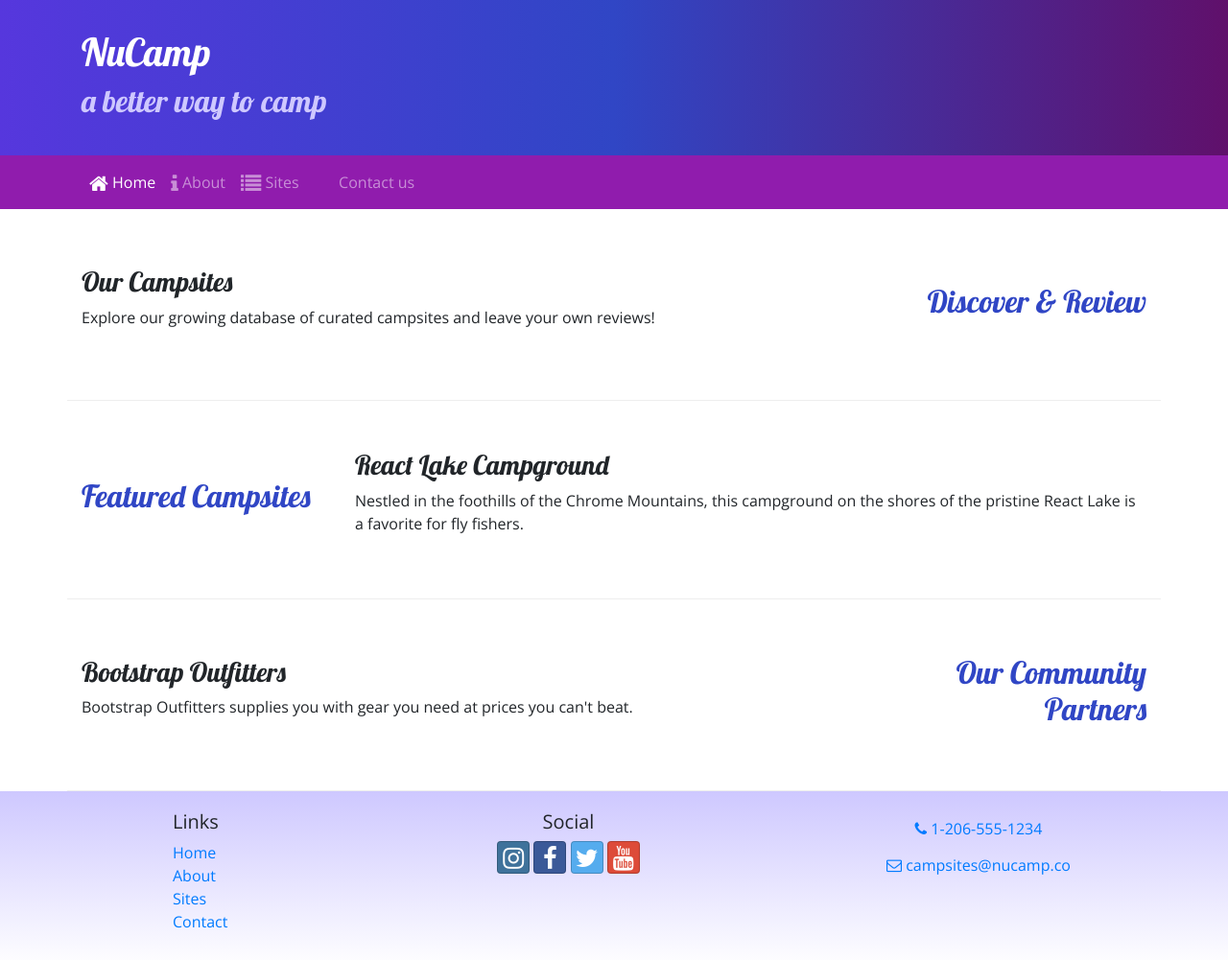
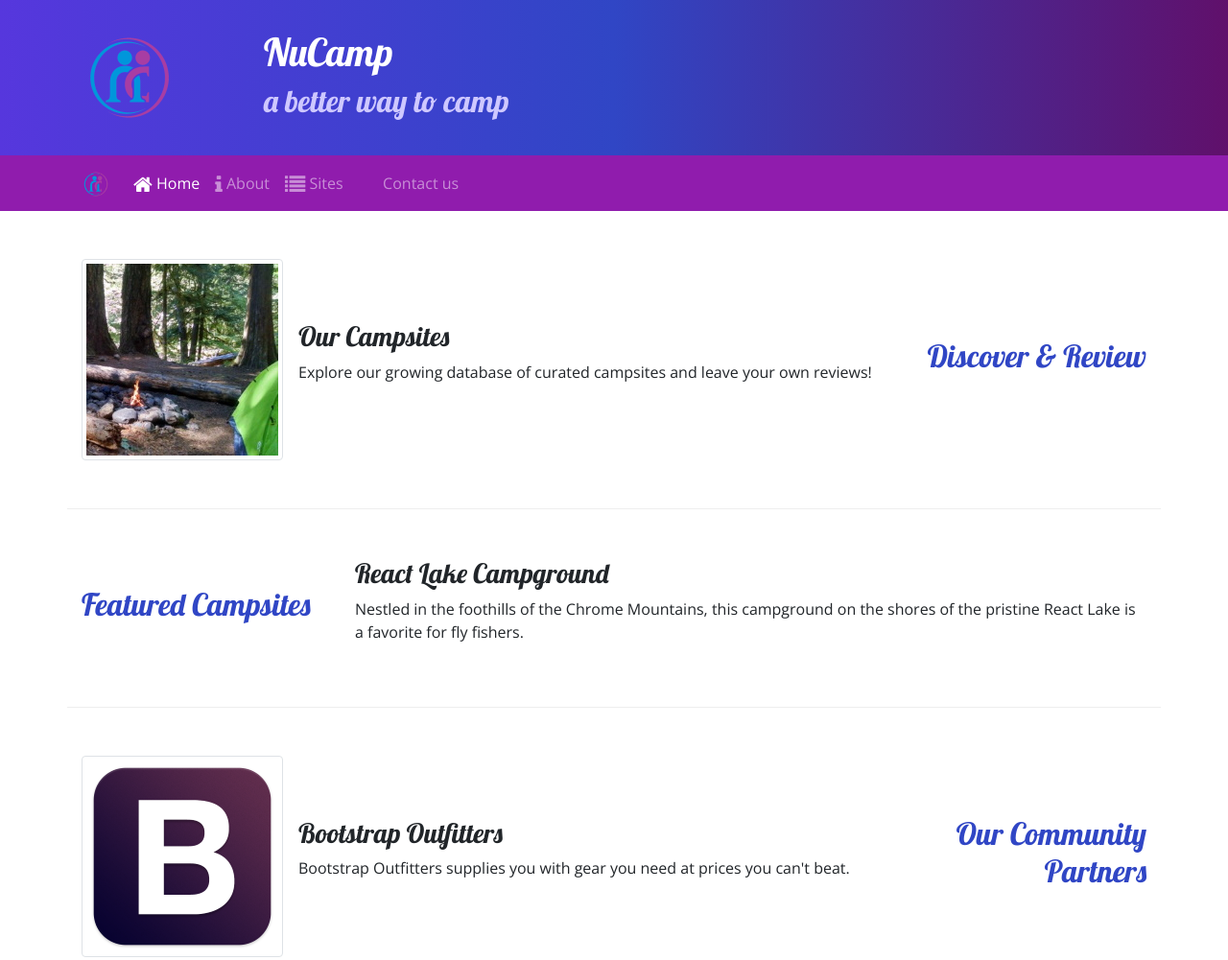
Before and after one commit to yadig69/nucamp, a website: page index.html in a window 1280 px wide. Shown: the top 1001 px of the page at 96% size. Drawn offline with nearby package versions, Linux system fonts and the light colour scheme.

Commit message:
Images and Media

```diff
--- a/index.html
+++ b/index.html
@@ -21,6 +21,9 @@
     <header class="jumbotron jumbotron-fluid">
         <div class="container">
             <div class="row">
+                <div class="col-4 col-sm-3 col-md-2 align-self-center">
+                    <img src="img/logo.png" class="img-fluid" />
+                </div>
                 <div class="col">
                     <h1>NuCamp</h1>
                     <h2>a better way to camp</h2>
@@ -31,14 +34,13 @@
 
     <nav class="navbar navbar-expand-sm navbar-dark sticky-top">
         <div class="container">
-
+            <a href="#" class="navbar-brand"> <img src="img/logo.png" height="30" width="30" alt="company logo" /> </a>
 
             <button class="navbar-toggler ml-auto" type="button" data-toggle="collapse" data-target="#nucampNavbar">
             <span class="navbar-toggler-icon"></span>
         </button>
 
             <div class="collapse navbar-collapse" id="nucampNavBar">
-
                 <ul class="navbar-nav">
                     <li class="nav-item active"><a class="nav-link" href="#"><i class="fa fa-home fa-lg"></i> Home</a></li>
                     <li class="nav-item"><a class="nav-link" href="aboutus.html"><i class="fa fa-info fa-lg"></i> About</a></li>
@@ -55,8 +57,13 @@
                 <h2 class="text-sm-right">Discover & Review</h2>
             </div>
             <div class="col">
-                <h3>Our Campsites</h3>
-                <p>Explore our growing database of curated campsites and leave your own reviews!</p>
+                <div class="media">
+                    <img class="d-flex mr-3 img-thumbnail" src="img/breadcrumb-trail-thumb.jpg" alt="Breadcrumb Trail" />
+                    <div class="media-body align-self-center">
+                        <h3>Our Campsites</h3>
+                        <p class="d-none d-sm-block">Explore our growing database of curated campsites and leave your own reviews!</p>
+                    </div>
+                </div>
             </div>
         </div>
 
@@ -75,8 +82,13 @@
                 <h2 class="text-sm-right">Our Community Partners</h2>
             </div>
             <div class="col">
-                <h3>Bootstrap Outfitters</h3>
-                <p class="d-none d-sm-block">Bootstrap Outfitters supplies you with gear you need at prices you can't beat.</p>
+                <div class="media">
+                    <img class="d-flex mr-3 img-thumbnail" src="img/bootstrap-thumb.png" alt="Bootstrap Outfitters" />
+                    <div class="media-body align-self-center">
+                        <h3>Bootstrap Outfitters</h3>
+                        <p class="d-none d-sm-block">Bootstrap Outfitters supplies you with gear you need at prices you can't beat.</p>
+                    </div>
+                </div>
             </div>
         </div>
     </div>
```
Also changed, not shown: aboutus.html (+7 -3 lines), contactus.html (+6 -0 lines), img/bootstrap-thumb.png (added), img/breadcrumb-trail-thumb.jpg (added), img/breadcrumb-trail.jpg (added), img/chrome-river-thumb.jpg (added), img/chrome-river.jpg (added), img/logo.png (added), img/react-lake-thumb.jpg (added), img/react-lake.jpg (added).
